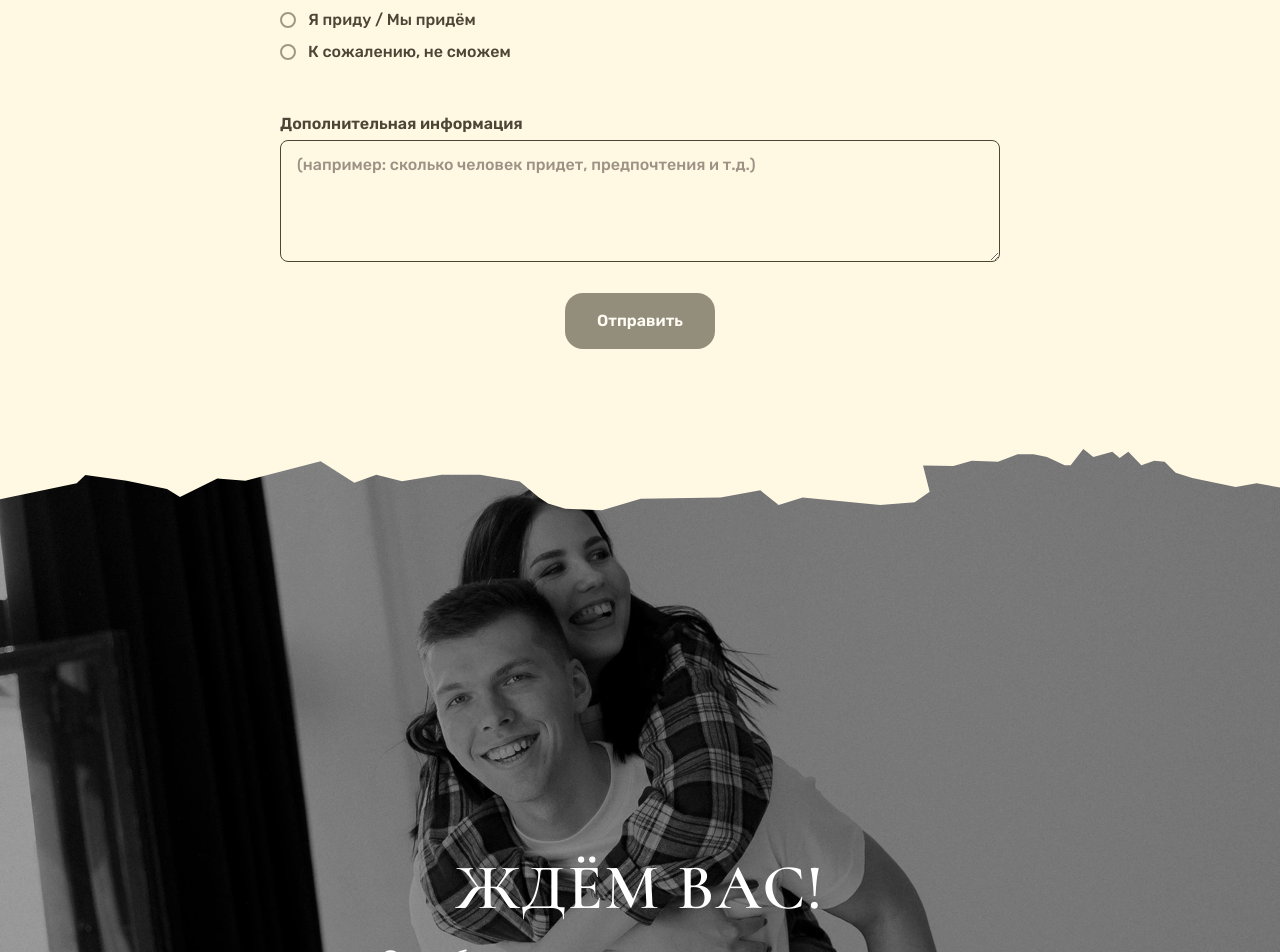
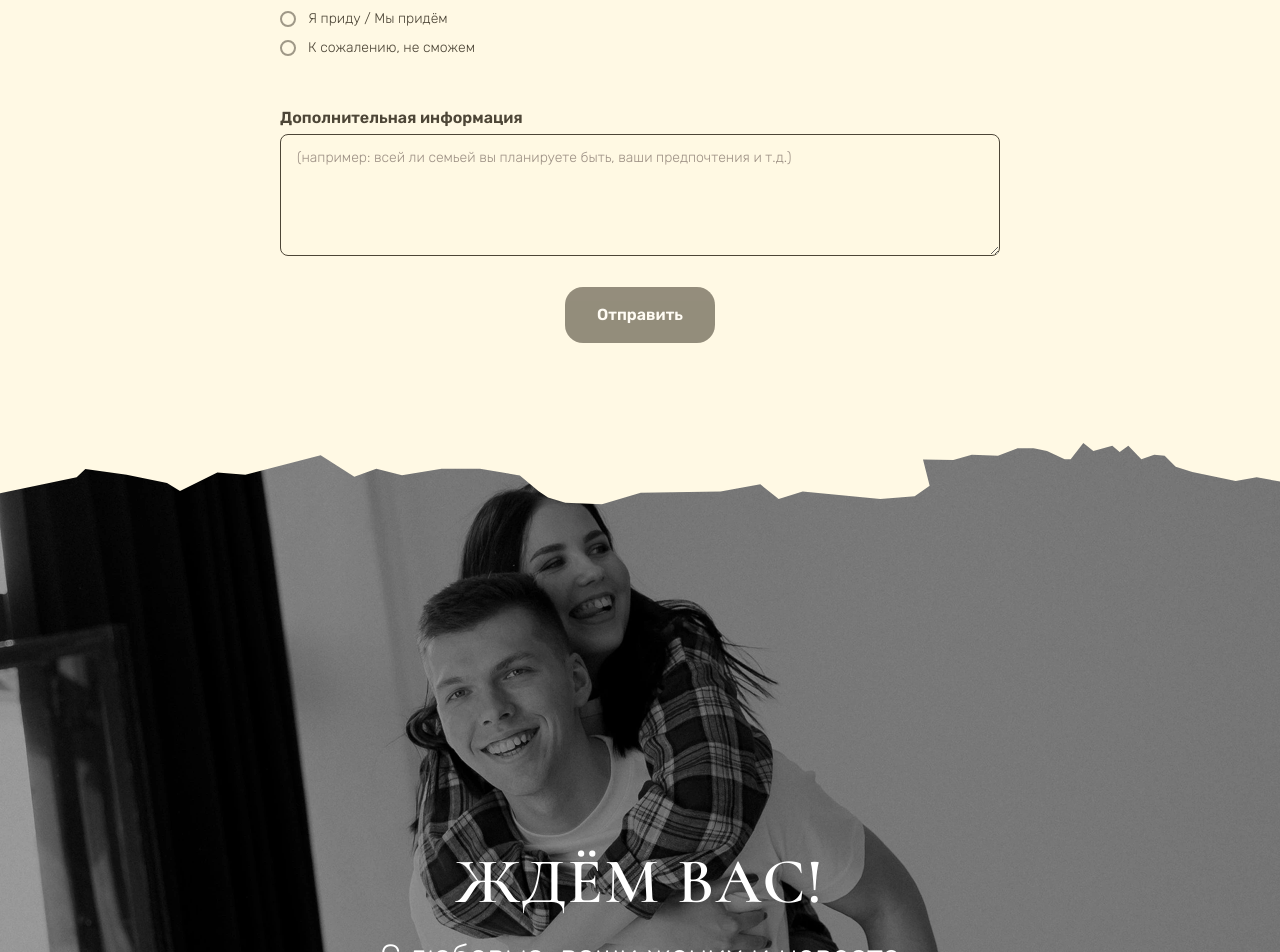
Before and after one commit to rbd2q/wedding-02.07.2026, a Next.js app: page / in a window 1280 px wide. Shown: the part 4620-5572 px from the top of the page. Built offline with nearby package versions, Linux system fonts and the light colour scheme; no server answers; a web font is replaced by a local one.

Commit message:
feat: updated markup to get rid of vh values usage

```diff
--- a/app/admin/rsvp/page.tsx
+++ b/app/admin/rsvp/page.tsx
@@ -26,7 +26,7 @@ const AdminRsvpPage = async ({ searchParams }: AdminPageProps) => {
         : rows;
 
   return (
-    <div className="min-h-screen bg-paper">
+    <div className="min-h-[480px] bg-paper">
       <header className="border-b border-darkBrown/10 bg-cream/30 sticky top-0 z-10">
         <Container className="py-4 flex items-center justify-between bg-paper">
           <h1 className="font-cormorant font-semibold text-2xl text-darkBrown">
--- a/app/layout.tsx
+++ b/app/layout.tsx
@@ -62,7 +62,7 @@ export default function RootLayout({
       lang="ru"
       className={`${rubik.variable} ${cormorant.variable} ${ibarraRealNova.variable}`}
     >
-      <body className="min-h-screen">{children}</body>
+      <body>{children}</body>
     </html>
   );
 }
--- a/components/admin/admin-login-form.tsx
+++ b/components/admin/admin-login-form.tsx
@@ -16,7 +16,7 @@ export const AdminLoginForm = () => {
   };
 
   return (
-    <div className="min-h-screen bg-paper flex flex-col items-center justify-center px-4">
+    <div className="min-h-[480px] bg-paper flex flex-col items-center justify-center px-4">
       <Container className="max-w-sm">
         <h1 className="font-cormorant font-semibold text-3xl text-darkBrown text-center mb-2">
           Админ-панель
--- a/components/details/details.tsx
+++ b/components/details/details.tsx
@@ -1,4 +1,4 @@
-'use client';
+"use client";
 
 import {
   Container,
@@ -16,7 +16,7 @@ export const Details = () => {
   const { ref, isInView } = useInView();
 
   return (
-    <section className="relative min-h-[90vh] md:min-h-0 md:aspect-[1280/1066] flex justify-center py-20 md:py-[100px] overflow-hidden text-white">
+    <section className="relative min-h-[680px] md:min-h-0 md:aspect-[1280/1066] flex justify-center py-20 md:py-[100px] overflow-hidden text-white">
       <MaskedImage
         src={DETAILS_IMAGE}
         maskSrc={DETAILS_MASK}
--- a/components/footer/footer.tsx
+++ b/components/footer/footer.tsx
@@ -10,7 +10,7 @@ const FOOTER_IMAGE = "/images/footer.webp";
 const FOOTER_MASK = "/images/mask-footer.svg";
 
 export const Footer = () => (
-    <section className="relative min-h-[100vh] md:min-h-0 md:aspect-[1280/997] flex items-center justify-center py-20 overflow-hidden">
+    <section className="relative min-h-[780px] md:min-h-[100dvh] md:aspect-[1280/997] flex items-center justify-center py-20 overflow-hidden">
       <MaskedImage
         src={FOOTER_IMAGE}
         maskSrc={FOOTER_MASK}
--- a/components/hero/hero.tsx
+++ b/components/hero/hero.tsx
@@ -4,7 +4,7 @@ const HERO_IMAGE = "/images/hero.webp";
 const HERO_MASK = "/images/mask-hero.svg";
 
 export const Hero = () => (
-    <section className="relative min-h-[85vh] sm:min-h-[90vh] flex items-center justify-center overflow-hidden">
+    <section className="relative min-h-[480px] sm:min-h-[90vh] flex items-center justify-center overflow-hidden">
       <MaskedImage
         src={HERO_IMAGE}
         maskSrc={HERO_MASK}
--- a/components/rsvp/rsvp-form.tsx
+++ b/components/rsvp/rsvp-form.tsx
@@ -150,7 +150,7 @@ export const RsvpForm = () => {
               <FormTextarea
                 id="comment"
                 rows={4}
-                placeholder="(например: сколько человек придет, предпочтения и т.д.)"
+                placeholder="(например: всей ли семьей вы планируете быть, ваши предпочтения и т.д.)"
                 {...register("comment")}
               />
             </FormField>
--- a/components/schedule/schedule.tsx
+++ b/components/schedule/schedule.tsx
@@ -17,7 +17,7 @@ export const Schedule = () => {
   const { ref, isInView } = useInView<HTMLUListElement>();
 
   return (
-    <section className="relative min-h-[80vh] md:aspect-[1280/1254] md:min-h-0 flex justify-center py-20 md:py-[100px] overflow-hidden">
+    <section className="relative min-h-[780px] md:aspect-[1280/1254] md:min-h-0 flex justify-center py-20 md:py-[100px] overflow-hidden">
       <MaskedImage
         src={SCHEDULE_IMAGE}
         maskSrc={SCHEDULE_MASK}
--- a/components/ui/form-field.tsx
+++ b/components/ui/form-field.tsx
@@ -1,14 +1,10 @@
-import {
-  InputHTMLAttributes,
-  TextareaHTMLAttributes,
-  forwardRef,
-} from "react";
+import { InputHTMLAttributes, TextareaHTMLAttributes, forwardRef } from "react";
 
 const inputClasses =
-  "w-full border-0 border-b-2 border-b-[#4D4637] bg-cream/50 px-0 py-3 placeholder:text-brown/50 focus:border-b-[#4D4637] focus:outline-none focus:ring-0 rounded-none";
+  "w-full border-0 border-b-2 border-b-[#4D4637] bg-cream/50 px-0 py-3 placeholder:text-brown/50 placeholder:text-sm placeholder:font-light focus:border-b-[#4D4637] focus:outline-none focus:ring-0 rounded-none";
 
 const textareaClasses =
-  "w-full rounded-lg border border-[#4D4637] bg-cream/50 px-4 py-3 placeholder:text-brown/50 focus:border-[#4D4637] focus:outline-none focus:ring-1 focus:ring-[#4D4637] resize-y";
+  "w-full rounded-lg border border-[#4D4637] bg-cream/50 px-4 py-3 placeholder:text-brown/50 placeholder:text-sm placeholder:font-light focus:border-[#4D4637] focus:outline-none focus:ring-1 focus:ring-[#4D4637] resize-y";
 
 type FormFieldProps = {
   label: string;
--- a/components/ui/form-radio-group.tsx
+++ b/components/ui/form-radio-group.tsx
@@ -10,7 +10,7 @@ type FormRadioGroupProps<T extends FieldValues> = {
   error?: string;
 };
 
-export const FormRadioGroup = <T extends FieldValues,>({
+export const FormRadioGroup = <T extends FieldValues>({
   legend,
   name,
   options,
@@ -40,7 +40,7 @@ export const FormRadioGroup = <T extends FieldValues,>({
               <span className="w-2 h-2 rounded-full bg-darkBrown" />
             </span>
           </span>
-            <span>{opt.label}</span>
+          <span className="text-sm font-light">{opt.label}</span>
         </label>
       ))}
     </div>
```
Lines whose indentation alone changed are shown as unchanged.
